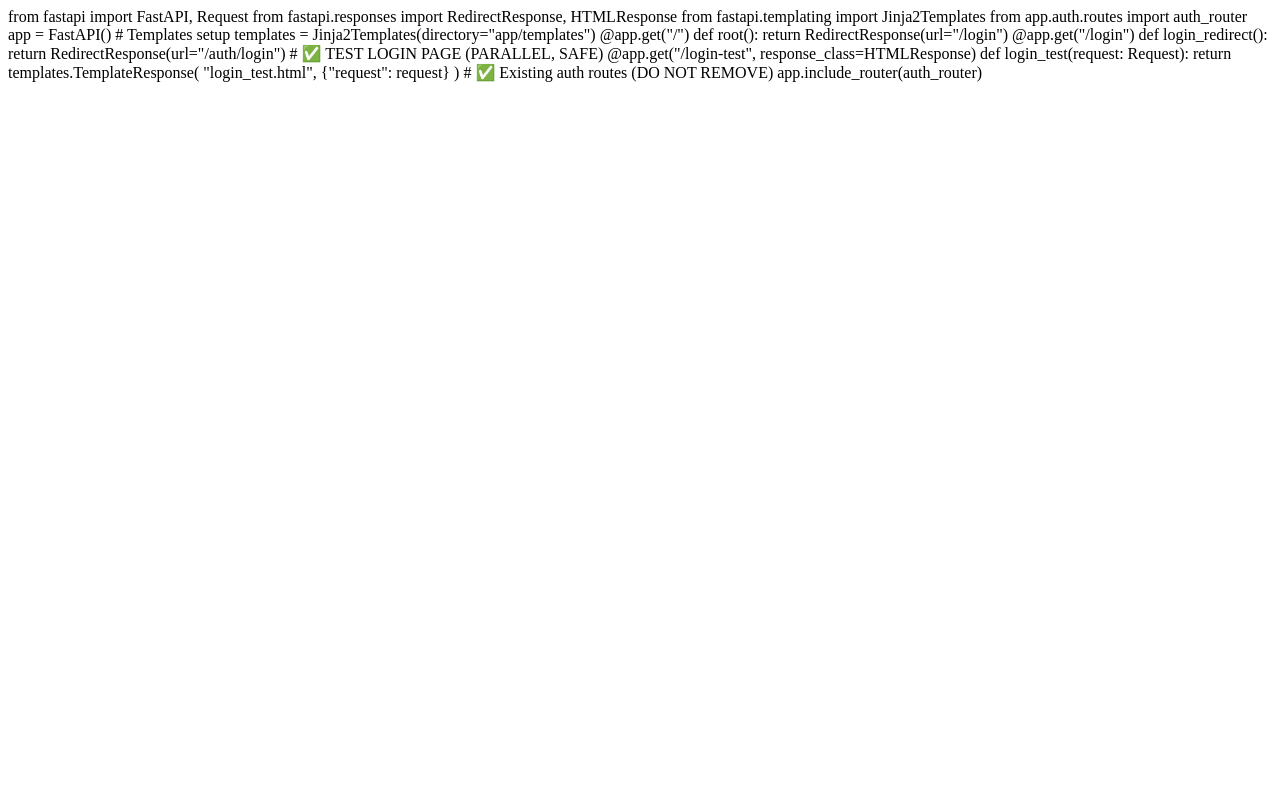
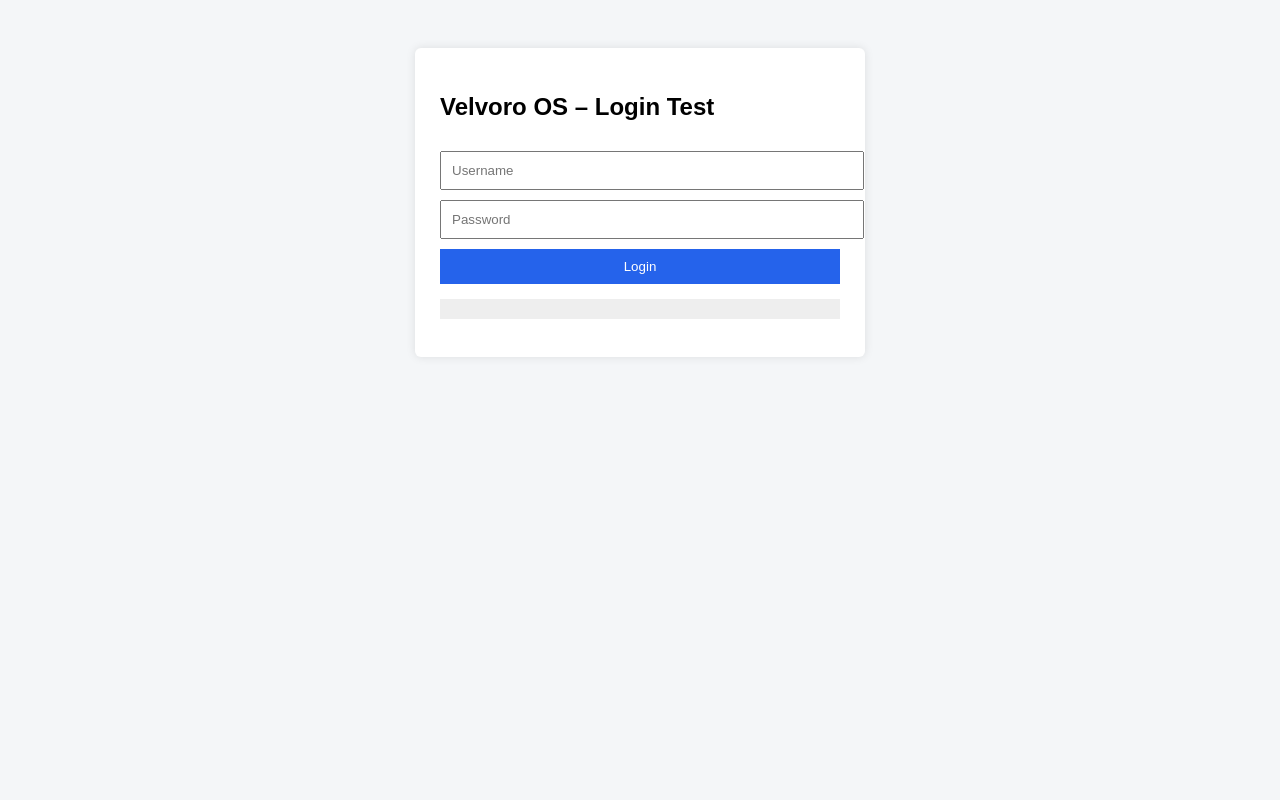
Before and after one commit to ovelvoro-stack/velvoro_os, a FastAPI app: page /login-test in a window 1280 px wide. Run offline with FastAPI, Linux system fonts and the light colour scheme.

Commit message:
Update login_test.html

```diff
--- a/templates/login_test.html
+++ b/templates/login_test.html
@@ -1,33 +1,83 @@
-from fastapi import FastAPI, Request
-from fastapi.responses import RedirectResponse, HTMLResponse
-from fastapi.templating import Jinja2Templates
+<!DOCTYPE html>
+<html>
+<head>
+    <meta charset="UTF-8">
+    <title>Velvoro OS – Login Test</title>
+    <style>
+        body {
+            font-family: Arial, sans-serif;
+            background: #f4f6f8;
+            padding: 40px;
+        }
+        .box {
+            max-width: 400px;
+            margin: auto;
+            background: white;
+            padding: 25px;
+            border-radius: 6px;
+            box-shadow: 0 0 10px rgba(0,0,0,0.1);
+        }
+        input, button {
+            width: 100%;
+            padding: 10px;
+            margin-top: 10px;
+        }
+        button {
+            background: #2563eb;
+            color: white;
+            border: none;
+            cursor: pointer;
+        }
+        pre {
+            background: #eee;
+            padding: 10px;
+            margin-top: 15px;
+            white-space: pre-wrap;
+        }
+    </style>
+</head>
+<body>
 
-from app.auth.routes import auth_router
+<div class="box">
+    <h2>Velvoro OS – Login Test</h2>
 
-app = FastAPI()
+    <form id="loginForm">
+        <input type="text" name="username" placeholder="Username" required />
+        <input type="password" name="password" placeholder="Password" required />
+        <button type="submit">Login</button>
+    </form>
 
-# Templates setup
-templates = Jinja2Templates(directory="app/templates")
+    <pre id="result"></pre>
+</div>
 
+<script>
+document.getElementById("loginForm").addEventListener("submit", async function(e) {
+    e.preventDefault();
 
-@app.get("/")
-def root():
-    return RedirectResponse(url="/login")
+    const formData = new FormData(this);
+    const data = {
+        username: formData.get("username"),
+        password: formData.get("password")
+    };
 
+    const response = await fetch("/auth/login", {
+        method: "POST",
+        headers: {
+            "Content-Type": "application/json"
+        },
+        body: JSON.stringify(data)
+    });
 
-@app.get("/login")
-def login_redirect():
-    return RedirectResponse(url="/auth/login")
+    const resultBox = document.getElementById("result");
+    const text = await response.text();
 
+    try {
+        resultBox.textContent = JSON.stringify(JSON.parse(text), null, 2);
+    } catch {
+        resultBox.textContent = text;
+    }
+});
+</script>
 
-# ✅ TEST LOGIN PAGE (PARALLEL, SAFE)
-@app.get("/login-test", response_class=HTMLResponse)
-def login_test(request: Request):
-    return templates.TemplateResponse(
-        "login_test.html",
-        {"request": request}
-    )
-
-
-# ✅ Existing auth routes (DO NOT REMOVE)
-app.include_router(auth_router)
+</body>
+</html>
```
